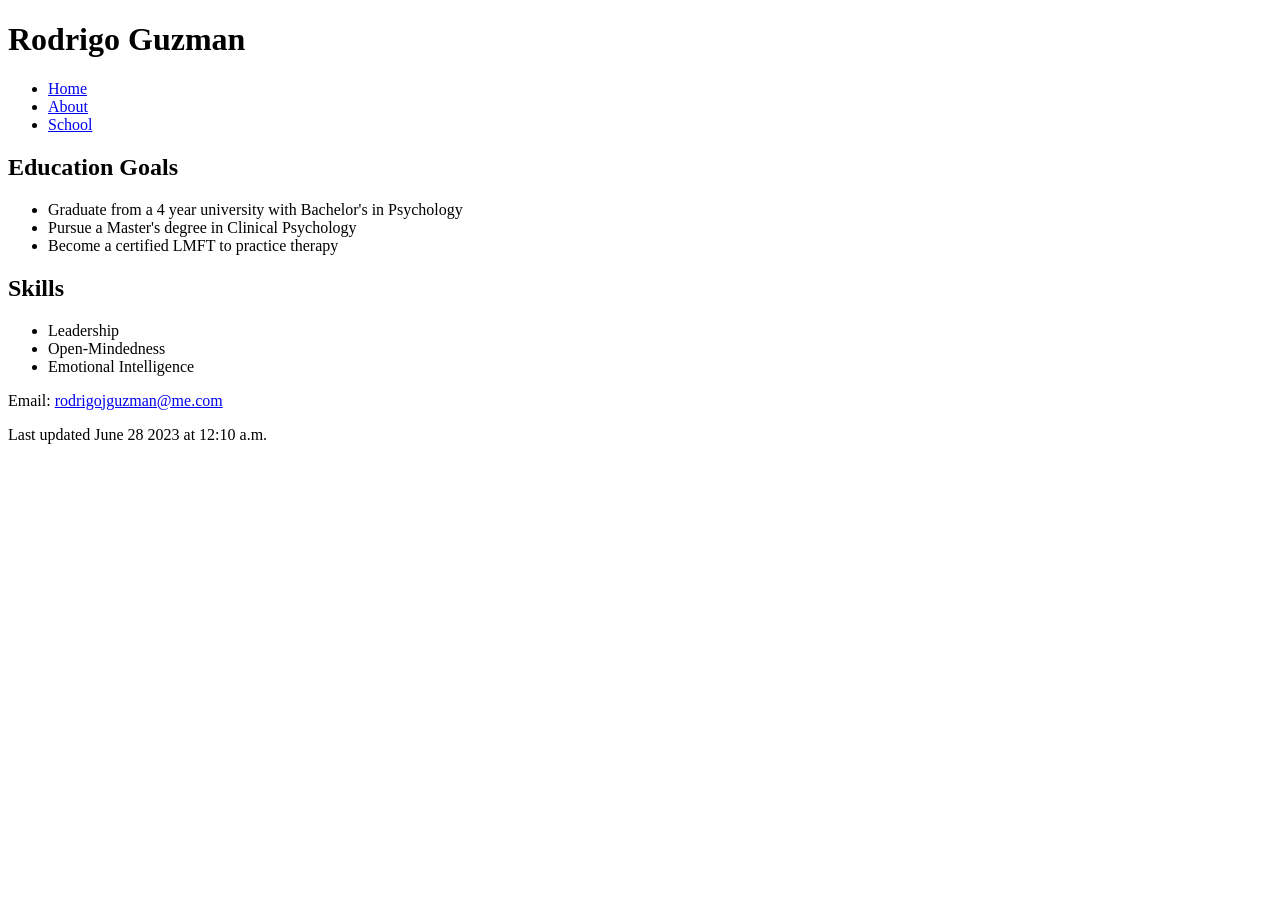
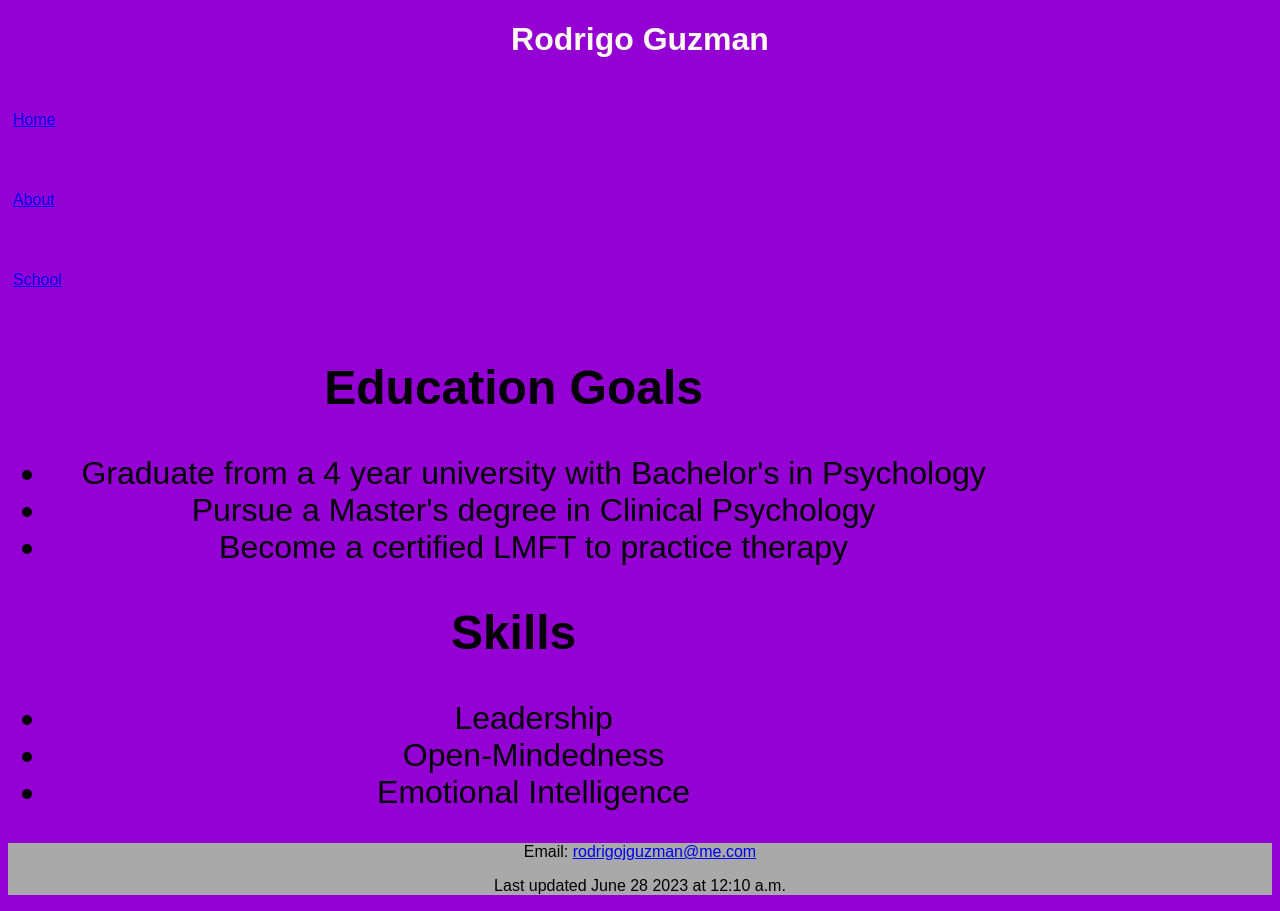
Before and after one commit to RodrigoJGuzman/cis162, a plain HTML site: page about.html in a window 1280 px wide. Before the commit the page ends 800 px from the top, so only its background shows below. Drawn offline with Linux system fonts and the light colour scheme.

Commit message:
Add files via upload

```diff
--- a/about.html
+++ b/about.html
@@ -4,6 +4,7 @@
     <meta charset="utf-8" />
     <meta name="keywords"
           content="CIS162, Rodrigo Guzman, Cerritos College, About" />
+    <link href="main.css" rel="stylesheet">
 <title>About Me</title>
 </head>
 <body>
@@ -15,6 +16,7 @@
         <li><a href="#">School</a></li>
         </ul>
     </nav>
+<section>
 <h2>Education Goals</h2>
     <ul>
         <li>Graduate from a 4 year university with Bachelor's in Psychology</li>
@@ -27,6 +29,7 @@
         <li>Open-Mindedness</li>
         <li>Emotional Intelligence</li>
     </ul>
+    </section>
 <footer>
     <p>Email: <a href="mailto:rodrigojguzman@me.com">rodrigojguzman@me.com</a></p>
     <p>Last updated <time datetime="2023-06-28T00:10">June 28 2023 at  12:10 a.m.</time></p>
```
Also changed, not shown: index.html (+3 -1 lines).
